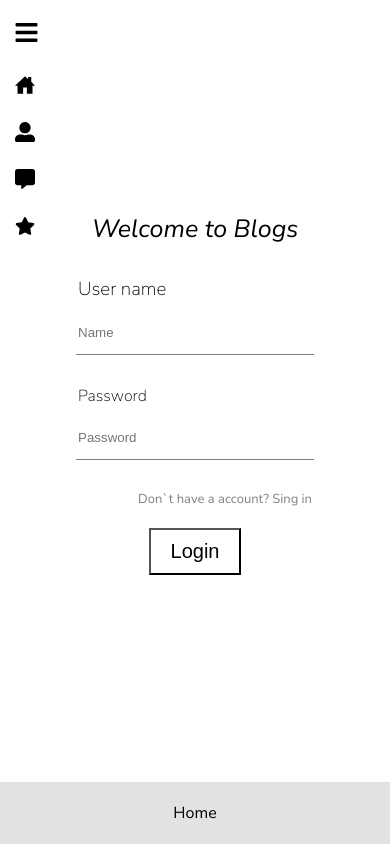
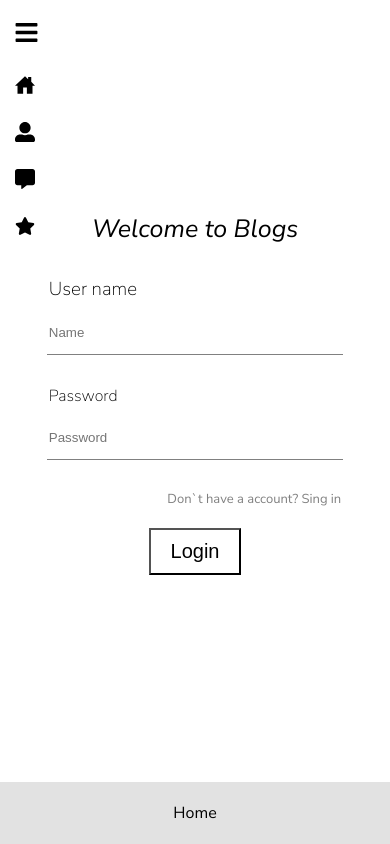
Before and after one commit to HugoDMiranda/Blog, a React (Create React App) app: page /Login in a window 390 px wide. Built offline with nearby package versions, Linux system fonts and the light colour scheme.

Commit message:
view Login,Favorites style @media added

```diff
--- a/src/sass/Favorites.css
+++ b/src/sass/Favorites.css
@@ -57,6 +57,11 @@
   justify-content: center;
   flex-direction: column;
 }
+@media (max-width: 800px) {
+  .account-newpassword {
+    width: 75%;
+  }
+}
 .account-newpassword h3 {
   text-align: start;
   width: 100%;
--- a/src/sass/Favorites.scss
+++ b/src/sass/Favorites.scss
@@ -62,6 +62,9 @@
     align-items: center;
     justify-content: center;
     flex-direction: column;
+    @media (max-width: 800px) {
+      width: 75%;
+    }
 
     h3 {
       text-align: start;
--- a/src/sass/Login.css
+++ b/src/sass/Login.css
@@ -19,6 +19,11 @@
   align-items: center;
   justify-content: center;
   flex-direction: column;
+}
+@media (max-width: 800px) {
+  .login-account .form {
+    width: 75%;
+  }
 }
 .login-account-title {
   font-size: 25px;
--- a/src/sass/Login.scss
+++ b/src/sass/Login.scss
@@ -19,6 +19,9 @@
       align-items: center;
       justify-content: center;
       flex-direction: column;
+      @media (max-width: 800px) {
+        width: 75%;
+      }
     }
 
     &-title {
```
Also changed, not shown: 2 other files (tests, documents, lock files or other folders).
